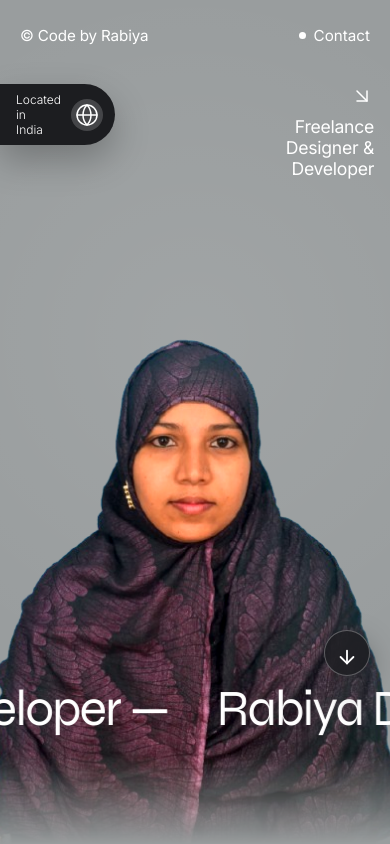
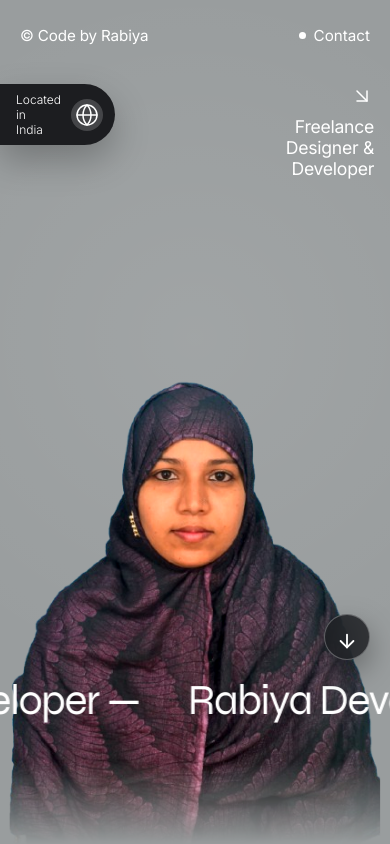
Before and after one commit to brmohan2004/Rabiya-portfolio, a React (Vite) app: page / in a window 390 px wide. Shown: the top 844 px of the page. Built offline with nearby package versions, Linux system fonts and the light colour scheme.

Commit message:
hero section height

```diff
--- a/src/pages/landing page/components/Hero/Hero.css
+++ b/src/pages/landing page/components/Hero/Hero.css
@@ -3,8 +3,11 @@
    ========================================================================== */
 .hero-section {
   position: relative;
-  width: 100vw;
+  width: 100%;
   height: 100vh;
+  height: 100dvh;
+  min-height: 100vh;
+  min-height: 100dvh;
   background-color: var(--color-hero-bg);
   overflow: hidden;
   display: flex;
@@ -270,7 +273,7 @@
 /* Mobile View (< 768px) */
 @media screen and (max-width: 767px) {
   .hero-location-badge {
-    top: 5.25rem;
+    top: 5.5rem;
     bottom: auto;
     left: 0;
     transform: none;
@@ -294,7 +297,7 @@
   }
 
   .hero-intro-right {
-    top: 5.25rem;
+    top: 5.5rem;
     bottom: auto;
     right: 1rem;
     transform: none;
@@ -315,12 +318,12 @@
   }
 
   .hero-subject-container {
-    height: 72vh;
+    height: 68dvh;
   }
 
   /* Mobile Scroll Indicator Default (on Hero section) */
   .hero-scroll-indicator {
-    bottom: 10.5rem;
+    bottom: 12rem;
     right: 1.25rem;
     left: auto;
     transform: none;
@@ -343,12 +346,35 @@
   }
 
   .hero-bottom-marquee {
-    bottom: 6.5rem;
+    bottom: 7.5rem;
     padding-bottom: 0.5rem;
   }
 
   .hero-giant-name {
-    font-size: clamp(3rem, 13vw, 6rem);
+    font-size: clamp(2.75rem, 12vw, 5.5rem);
     font-weight: 300;
   }
 }
+
+@media screen and (max-width: 480px) {
+  .hero-location-badge,
+  .hero-intro-right {
+    top: 5.25rem;
+  }
+
+  .hero-subject-container {
+    height: 66dvh;
+  }
+
+  .hero-bottom-marquee {
+    bottom: 7.25rem;
+  }
+
+  .hero-scroll-indicator {
+    bottom: 11.5rem;
+  }
+
+  .hero-giant-name {
+    font-size: clamp(2.5rem, 11vw, 4.5rem);
+  }
+}
```
Also changed, not shown: src/assets/image copy 2.png (added).
